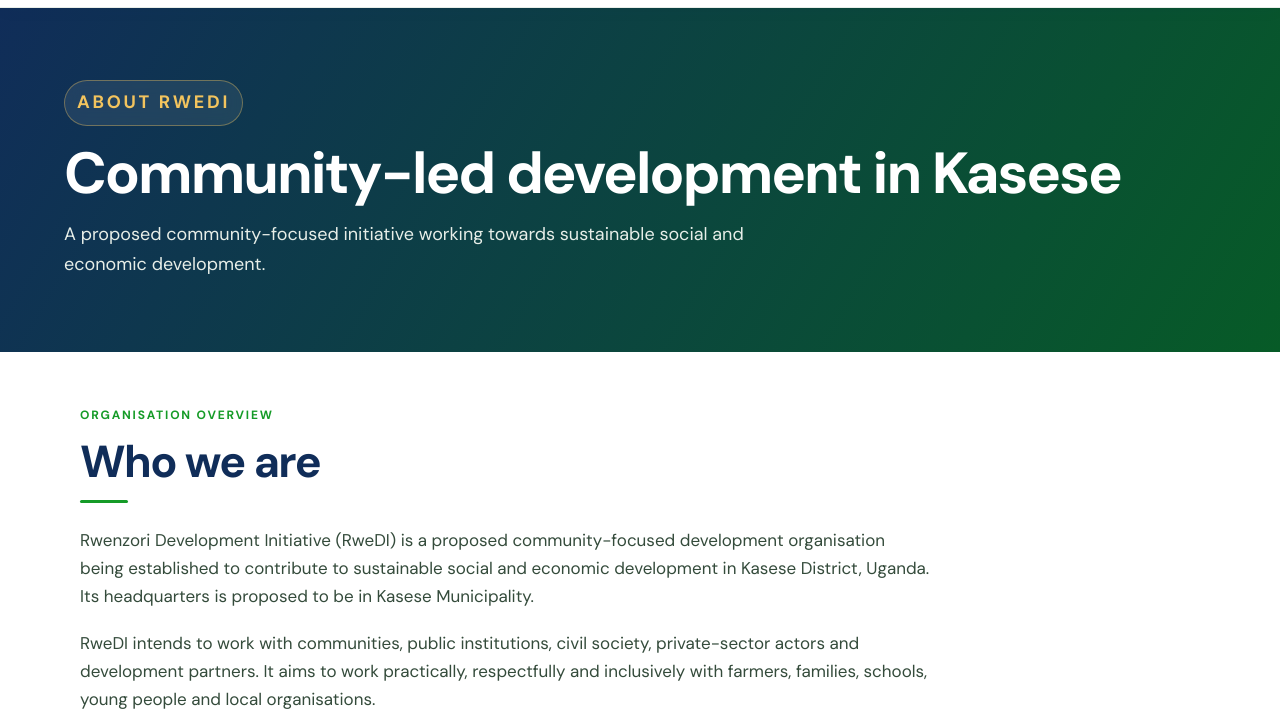
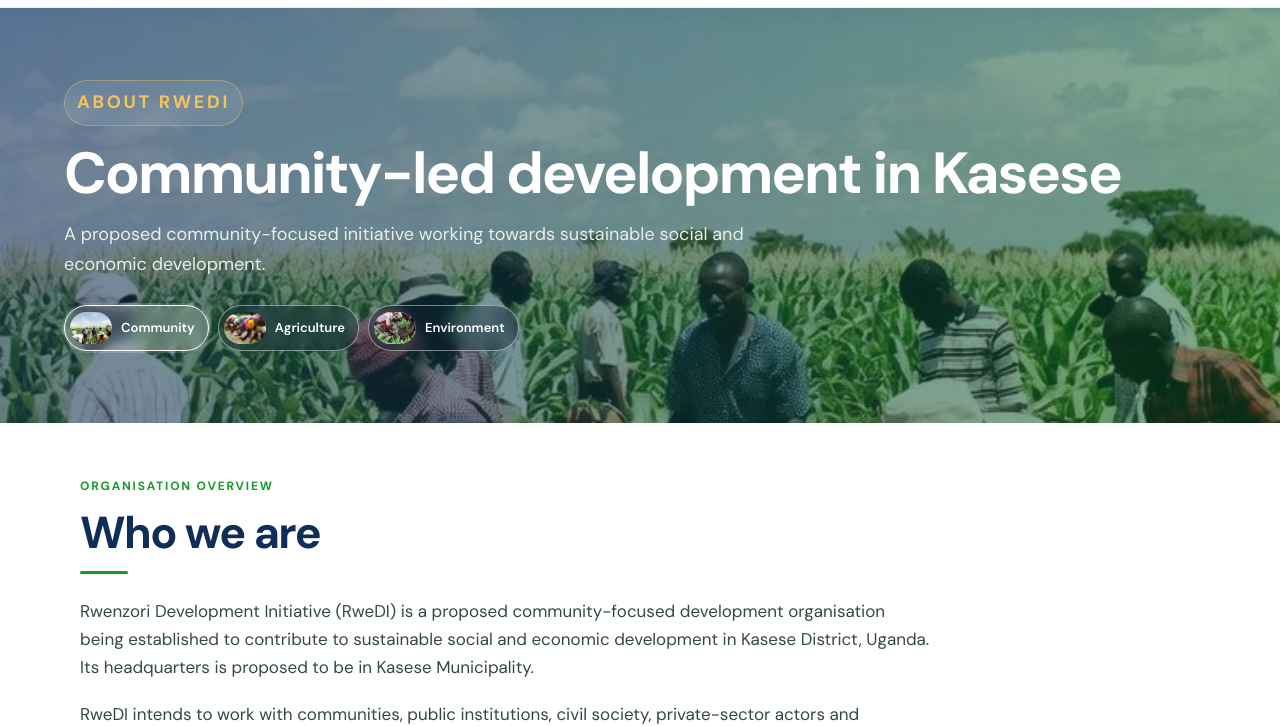
Before and after one commit to MASEREKA-BENET/rwedi-website, a plain HTML site: page about.html in a window 1280 px wide. Shown: the part 86-812 px from the top of the page. Drawn offline with Linux system fonts and the light colour scheme.

Commit message:
Add interactive photo backgrounds to page headers

```diff
--- a/script.js
+++ b/script.js
@@ -70,6 +70,87 @@
     start();
   }
 
+  const pageHero = document.querySelector('.page-hero');
+  const pageBackgrounds = {
+    'about.html': [
+      { label: 'Community', src: 'assets/kasese-farmers-planting.png' },
+      { label: 'Agriculture', src: 'assets/programme-agriculture.jpeg' },
+      { label: 'Environment', src: 'assets/programme-environment.jpeg' }
+    ],
+    'programmes.html': [
+      { label: 'Agriculture', src: 'assets/programme-agriculture.jpeg' },
+      { label: 'Youth', src: 'assets/programme-youth.jpeg' },
+      { label: 'Education', src: 'assets/programme-education.jpeg' },
+      { label: 'Environment', src: 'assets/programme-environment.jpeg' }
+    ],
+    'projects.html': [
+      { label: 'Proposed pilot', src: 'assets/kithoma-youth-led-climate-smart-farming.jpeg' },
+      { label: 'Agriculture', src: 'assets/programme-agriculture.jpeg' },
+      { label: 'Community', src: 'assets/kasese-farmers-planting.png' }
+    ],
+    'contact.html': [
+      { label: 'Community', src: 'assets/kasese-farmers-planting.png' },
+      { label: 'Youth', src: 'assets/programme-youth.jpeg' },
+      { label: 'Education', src: 'assets/programme-education.jpeg' },
+      { label: 'Environment', src: 'assets/programme-environment.jpeg' }
+    ]
+  };
+  const backgrounds = pageBackgrounds[current];
+  if (pageHero && backgrounds?.length) {
+    const backdrop = document.createElement('div');
+    backdrop.className = 'page-hero-background';
+    backdrop.setAttribute('aria-hidden', 'true');
+    const currentPhoto = document.createElement('img');
+    const nextPhoto = document.createElement('img');
+    currentPhoto.className = 'page-hero-photo is-visible';
+    nextPhoto.className = 'page-hero-photo';
+    currentPhoto.alt = '';
+    nextPhoto.alt = '';
+    currentPhoto.fetchPriority = 'high';
+    currentPhoto.src = backgrounds[0].src;
+    backdrop.append(currentPhoto, nextPhoto);
+    pageHero.prepend(backdrop);
+
+    const picker = document.createElement('div');
+    picker.className = 'page-background-picker';
+    picker.setAttribute('role', 'group');
+    picker.setAttribute('aria-label', 'Choose a page background photo');
+    let visiblePhoto = currentPhoto;
+    let activeIndex = 0;
+    backgrounds.forEach((background, index) => {
+      const choice = document.createElement('button');
+      choice.className = 'page-background-choice';
+      choice.type = 'button';
+      choice.setAttribute('aria-label', `Use ${background.label.toLowerCase()} photo as background`);
+      choice.setAttribute('aria-pressed', String(index === activeIndex));
+      const thumbnail = document.createElement('img');
+      thumbnail.src = background.src;
+      thumbnail.alt = '';
+      thumbnail.loading = 'lazy';
+      const label = document.createElement('span');
+      label.textContent = background.label;
+      choice.append(thumbnail, label);
+      choice.addEventListener('click', () => {
+        if (index === activeIndex) return;
+        activeIndex = index;
+        picker.querySelectorAll('.page-background-choice').forEach((button, buttonIndex) => button.setAttribute('aria-pressed', String(buttonIndex === index)));
+        const next = visiblePhoto === currentPhoto ? nextPhoto : currentPhoto;
+        next.classList.remove('is-visible');
+        next.onload = () => {
+          requestAnimationFrame(() => {
+            next.classList.add('is-visible');
+            visiblePhoto.classList.remove('is-visible');
+            visiblePhoto = next;
+          });
+        };
+        next.src = background.src;
+        if (next.complete && next.naturalWidth) next.onload();
+      });
+      picker.append(choice);
+    });
+    pageHero.querySelector('.page-hero-inner')?.append(picker);
+  }
+
   document.querySelectorAll('[data-current-year]').forEach(node => { node.textContent = String(new Date().getFullYear()); });
   const form = document.querySelector('[data-email-form]');
   if (form) form.addEventListener('submit', event => {
--- a/styles.css
+++ b/styles.css
@@ -259,3 +259,19 @@ body{background:#fff;color:var(--ink)}
 .hero-slide-environment img{object-position:center 48%}
 @media(max-width:700px){.hero-caption{bottom:22px;left:auto;right:20px;width:auto;text-align:right;font-size:10px}}
 @media(prefers-reduced-motion:reduce){.hero-slide,.hero-slide img{transition:none!important;transform:none!important}}
+
+/* Transparent, image-led interior page banners with visitor-selected backgrounds. */
+.page-hero{position:relative;isolation:isolate;overflow:hidden;background:transparent}
+.page-hero::after{content:"";position:absolute;z-index:-1;inset:0;background:linear-gradient(105deg,rgba(16,45,89,.58),rgba(7,91,39,.5))}
+.page-hero-background{position:absolute;z-index:-2;inset:0;overflow:hidden;background:#102d59}
+.page-hero-photo{position:absolute;inset:0;width:100%;height:100%;object-fit:cover;object-position:center 46%;opacity:0;transform:scale(1.035);transition:opacity .65s ease,transform 7s ease}
+.page-hero-photo.is-visible{opacity:1;transform:scale(1)}
+.page-hero-inner{z-index:1}
+.page-background-picker{display:flex;flex-wrap:wrap;gap:9px;margin-top:25px}
+.page-background-choice{display:inline-flex;align-items:center;gap:9px;min-height:46px;padding:5px 13px 5px 5px;border:1px solid rgba(255,255,255,.45);border-radius:999px;background:rgba(8,28,47,.36);color:#fff;font:600 13px/1 var(--sans);cursor:pointer;backdrop-filter:blur(7px);transition:background-color .2s,border-color .2s,transform .2s}
+.page-background-choice img{width:42px;height:32px;border-radius:999px;object-fit:cover}
+.page-background-choice:hover{transform:translateY(-2px);background:rgba(255,255,255,.2);border-color:#fff}
+.page-background-choice[aria-pressed="true"]{background:rgba(255,255,255,.22);border-color:#fff;box-shadow:0 0 0 2px rgba(255,255,255,.16)}
+.page-background-choice:focus-visible{outline:3px solid #fff;outline-offset:3px}
+@media(max-width:600px){.page-background-picker{flex-wrap:nowrap;overflow-x:auto;padding:2px 3px 8px;margin-top:19px;scrollbar-width:thin}.page-background-choice{flex:0 0 auto}.page-hero-photo{object-position:center}}
+@media(prefers-reduced-motion:reduce){.page-hero-photo,.page-background-choice{transition:none!important}}
```
